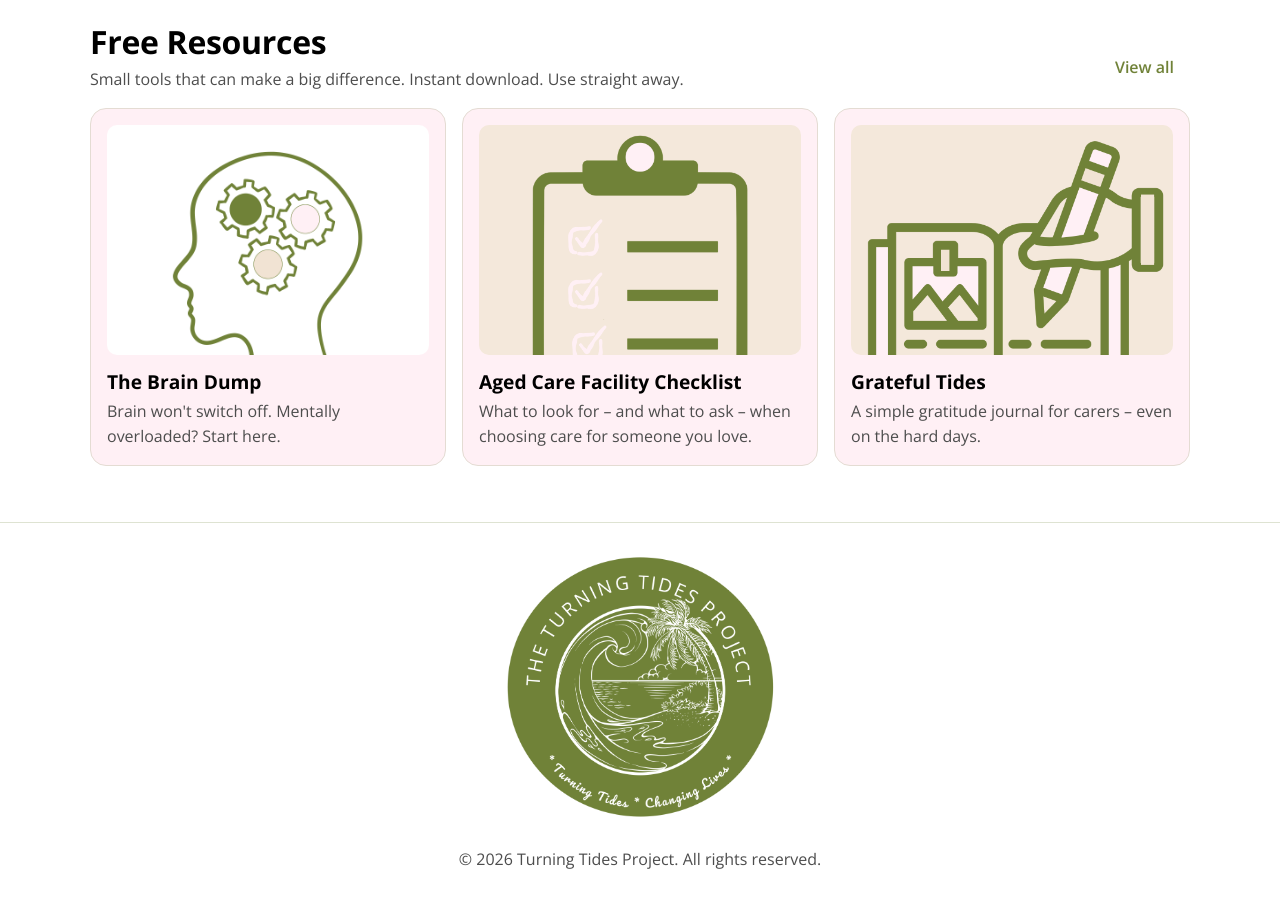
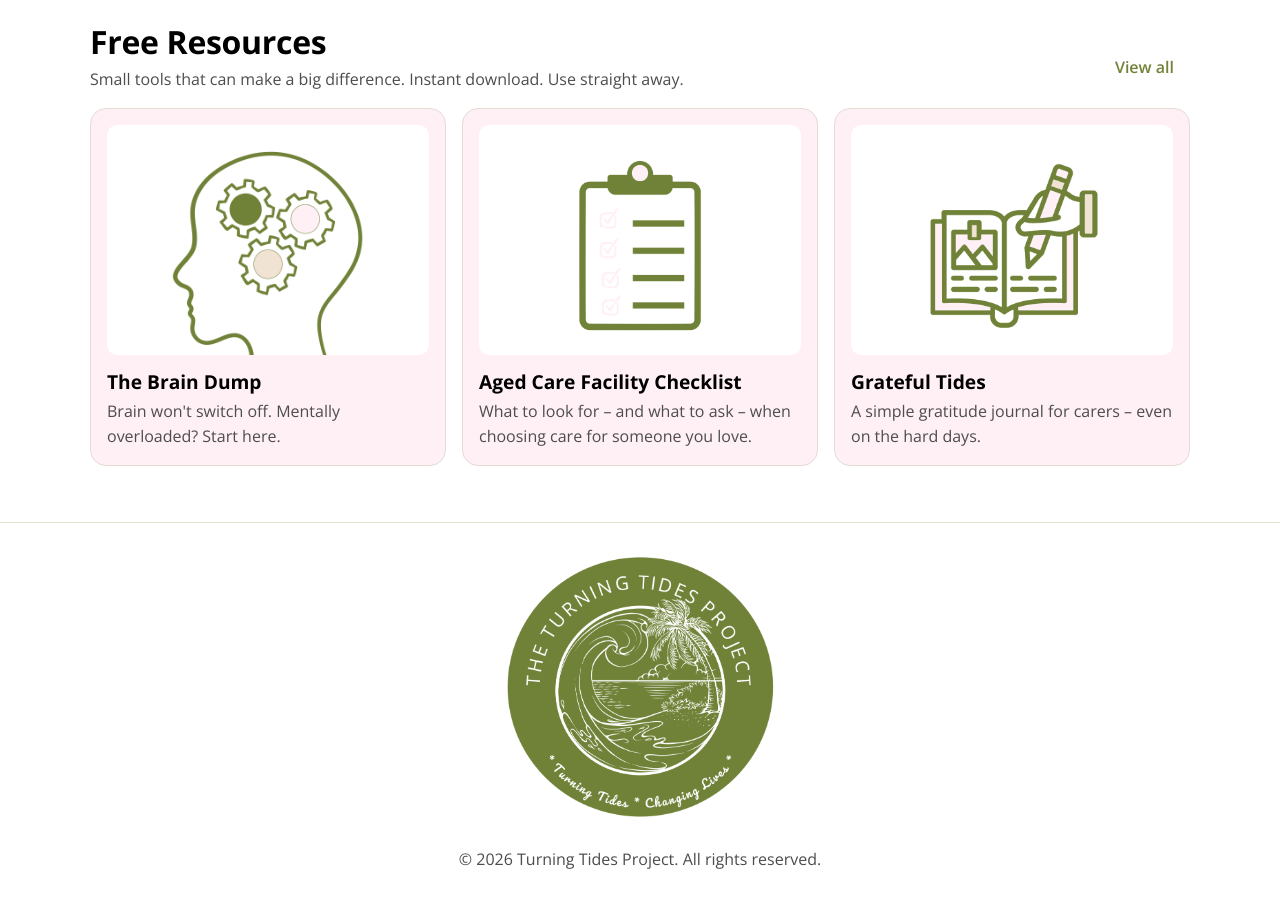
Before and after one commit to JacksonDickfos/turningtideproject, a Next.js app: page / in a window 1280 px wide. Shown: the part 2760-3668 px from the top of the page. Built offline with nearby package versions, Linux system fonts and the light colour scheme.

Commit message:
Adjust free resources card 2/3 media background and image scale

```diff
--- a/src/app/globals.css
+++ b/src/app/globals.css
@@ -891,6 +891,18 @@ dd {
   height: 86%;
 }
 
+/* Free resources cards 2 + 3: white media background + 25% smaller image */
+.bubble--fr-2 .bubbleMedia,
+.bubble--fr-3 .bubbleMedia {
+  background: var(--white);
+}
+
+.bubble--fr-2 .bubbleImage,
+.bubble--fr-3 .bubbleImage {
+  width: 75%;
+  height: 75%;
+}
+
 .bubbleText {
   display: grid;
   gap: 0.75rem;
```
